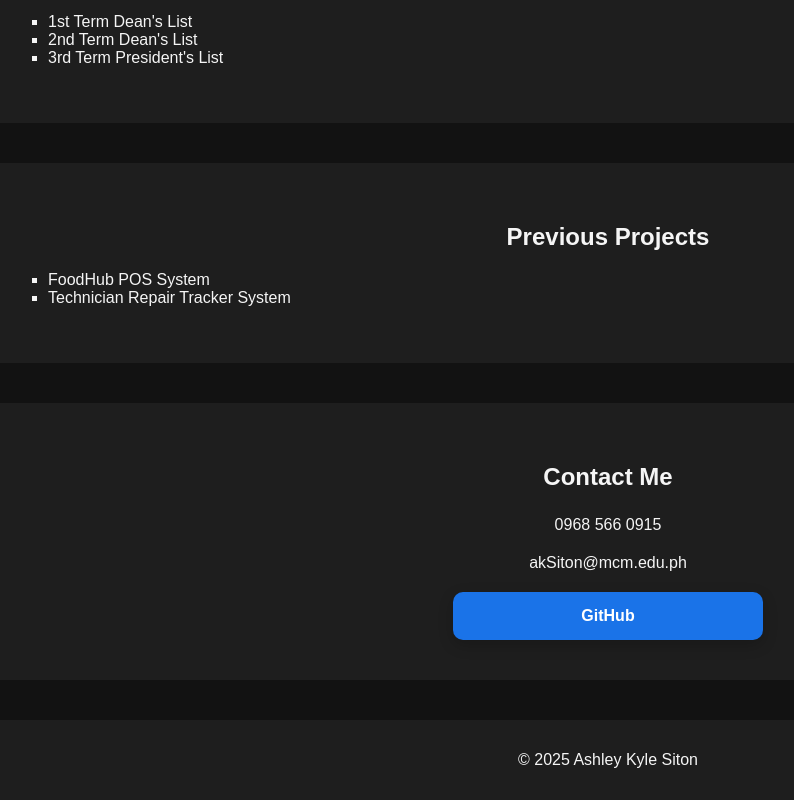
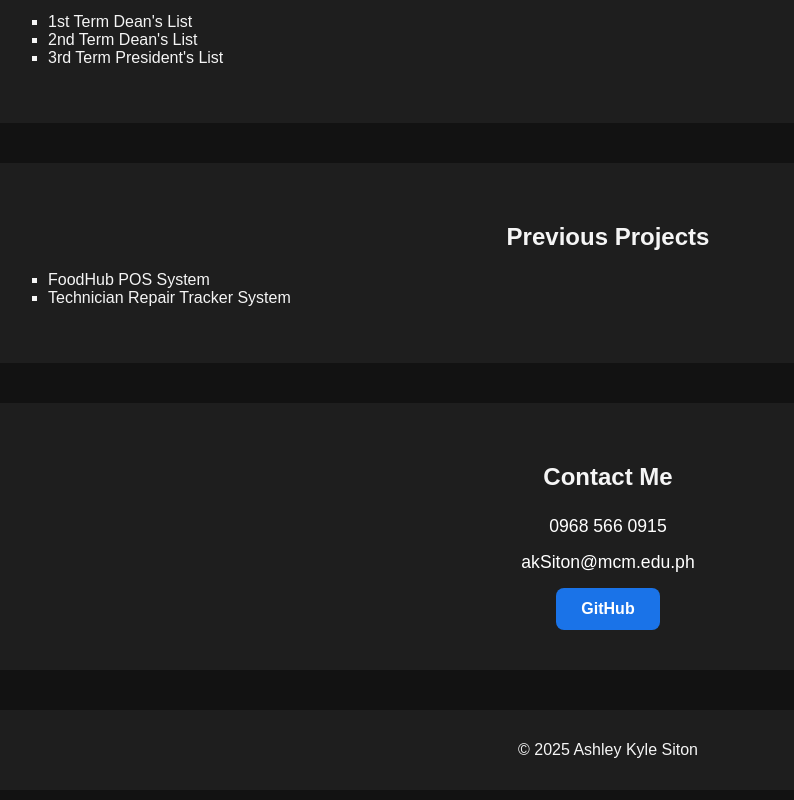
Before and after one commit to micofone/portfolio, a plain HTML site: page index.html in a window 1280 px wide. Shown: the part 1057-1857 px from the top of the page, without its empty margins (32-826 px from the left). Drawn offline with Linux system fonts and the light colour scheme.

Commit message:
Update style.css

```diff
--- a/style.css
+++ b/style.css
@@ -94,38 +94,30 @@ footer {
     display: flex;
     flex-direction: column;
     align-items: center;
-    gap: 20px;
+    gap: 15px;
     margin-top: 25px;
 }
 
+/* Plain text for phone & email */
+.contact-text {
+    font-size: 1.1rem;
+    color: #fff; /* or #333 in light mode */
+    text-align: center;
+}
+
+/* GitHub button */
 .contact-btn {
-    display: flex;
-    flex-direction: column;
-    align-items: center;
-    justify-content: center;
     text-decoration: none;
     color: #fff;
     background-color: #007bff;
-    padding: 15px 30px;
-    border-radius: 10px;
+    padding: 12px 25px;
+    border-radius: 8px;
     font-weight: bold;
-    transition: all 0.3s ease;
-    width: 250px;
-    text-align: center;
-    box-shadow: 0 5px 15px rgba(0,0,0,0.2);
+    transition: background-color 0.3s;
 }
 
 .contact-btn:hover {
     background-color: #0056b3;
-    transform: translateY(-3px);
-    box-shadow: 0 8px 20px rgba(0,0,0,0.3);
-}
-
-.contact-info {
-    font-weight: normal;
-    font-size: 0.9rem;
-    margin-top: 5px;
-    color: #e0e0e0;
 }
 
 /* DARK MODE */
```
